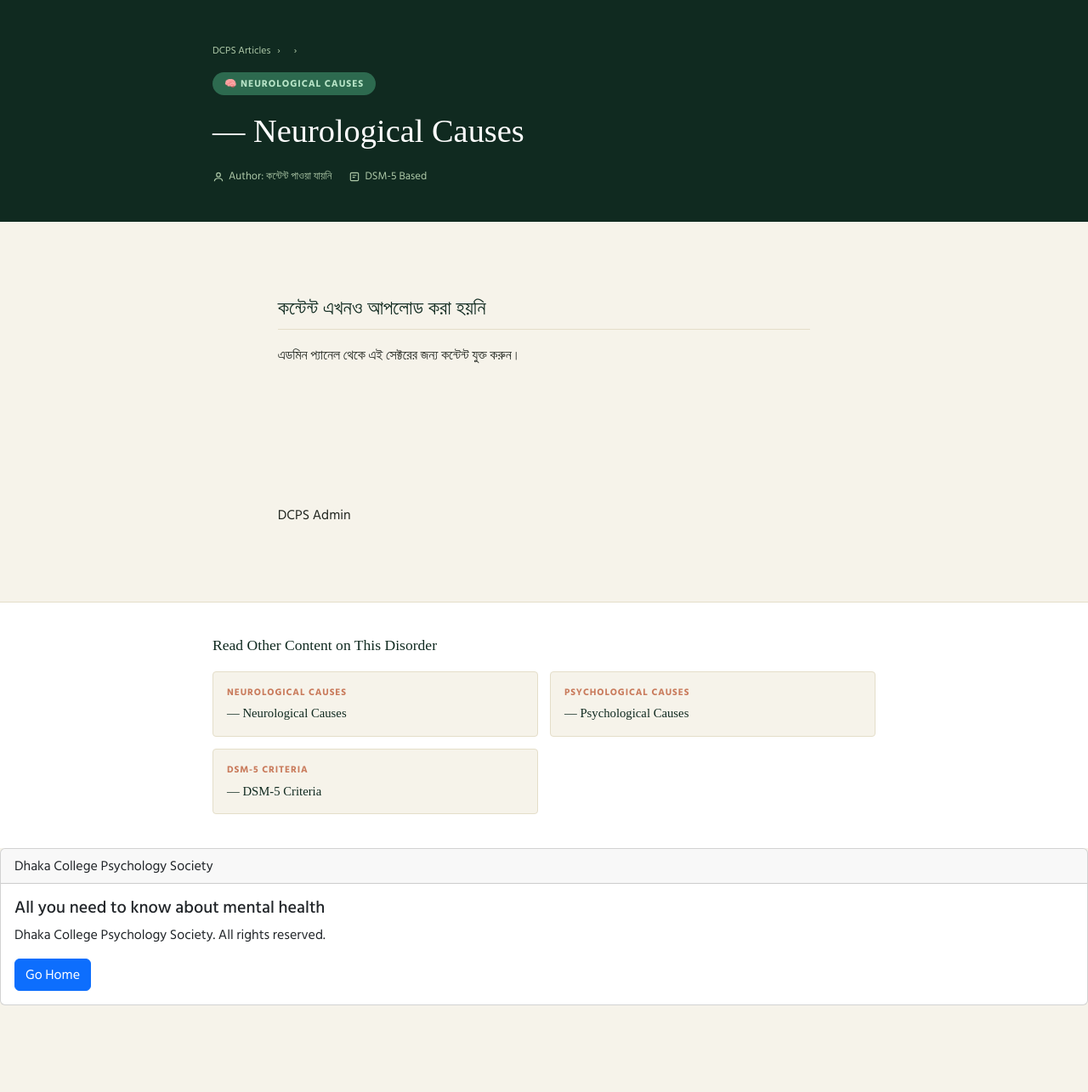
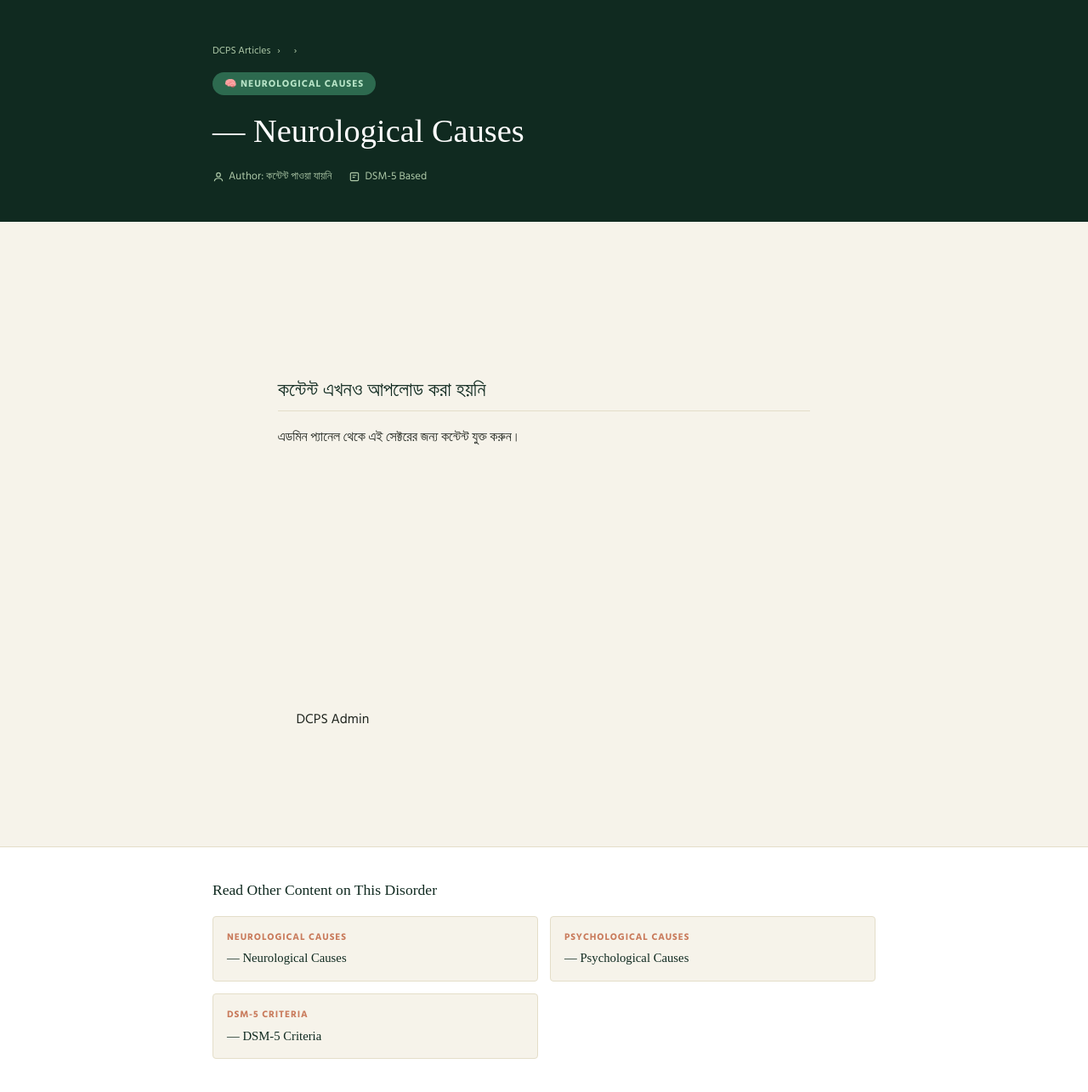
Before and after one commit to imon2928/dsm5-disorders, a Django app: page /article/ in a window 1280 px wide. Shown: the part 61-1346 px from the top of the page at 85% size. Before the commit the page ends 1244 px from the top, so only its background shows below. Run offline with Django 5.2, Linux system fonts and the light colour scheme; data comes from the database, SQL or seed files in the repository; some web fonts are replaced.

Commit message:
Update article.html

```diff
--- a/dcps_dsm/dcps_dsm/template/article.html
+++ b/dcps_dsm/dcps_dsm/template/article.html
@@ -127,13 +127,13 @@ header{background:var(--forest); color:var(--mint); padding:16px 6vw; display:fl
   </div>
 </div>
 
-<div class="article-wrap">
+<div class="article-wrap" style="white-space: pre-wrap; word-break: break-word;">
   <div id="article-content" style="display: block;">
       {{ article.content|safe }}
   </div>
 </div>
 
-<div class="article-wrap">
+<div class="article-wrap" style="white-space: pre-wrap; word-break: break-word;">
   <div id="article-content" style="display: block;">
       {{ article.author|safe }}
   </div>
```
